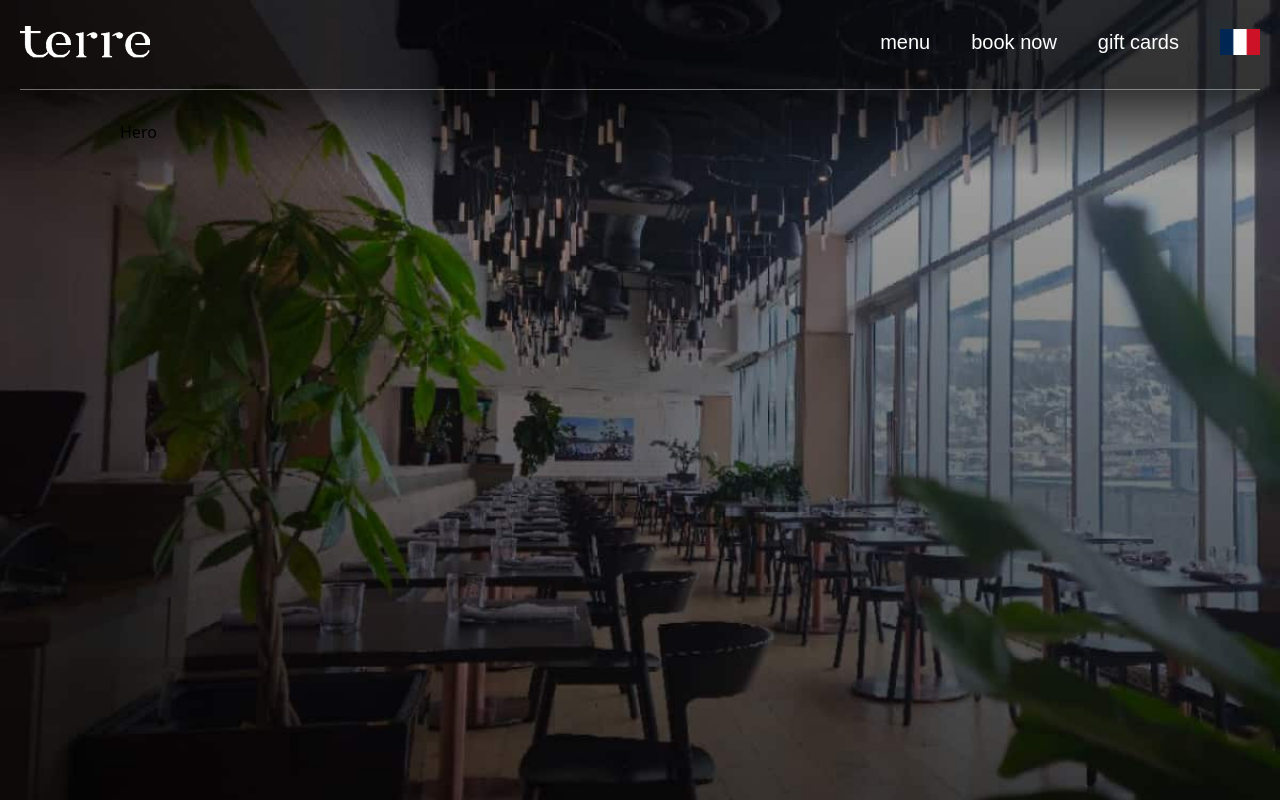
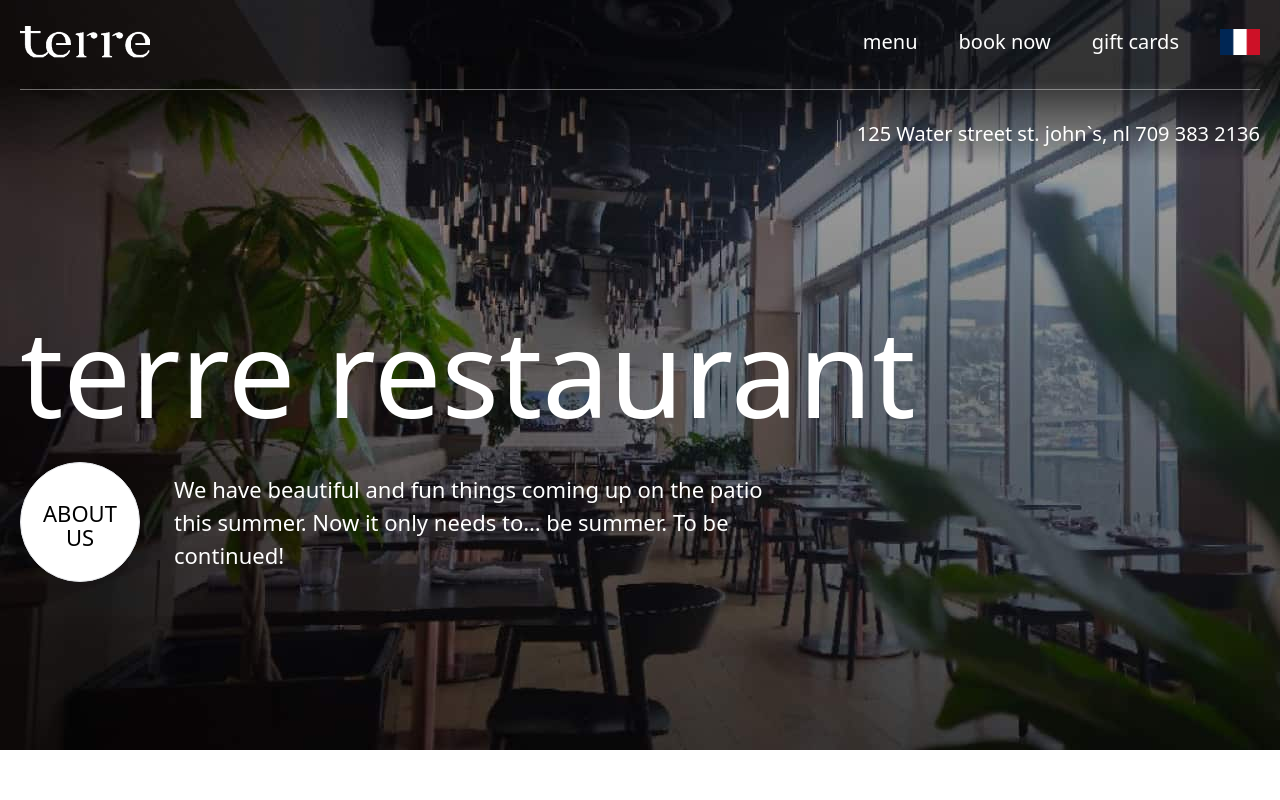
Before and after one commit to AnnMatsarska/terre-test, a Next.js app: page / in a window 1280 px wide. Built offline with nearby package versions, Linux system fonts and the light colour scheme.

Commit message:
add hero section

```diff
--- a/src/components/Hero.tsx
+++ b/src/components/Hero.tsx
@@ -2,9 +2,24 @@ import React from 'react';
 
 const Hero = () => {
   return (
-    <div className="bg-hero bg-cover h-screen pt-[120px]">
-      <div className="px-[120px]">Hero</div>
-    </div>
+    <section className="bg-hero bg-cover h-[750px] pt-[120px] w-full mx-auto px-[10px] md:px-[20px] 2xl:px-[120px]">
+      <p className="font-arsenal font-normal text-xl text-white text-right relative">
+        <span className="border-r border-white border-opacity-40 mr-[19px]"></span>
+        125 Water street st. john`s, nl 709 383 2136
+      </p>
+      <h1 className="text-white font-sans lowercase font-medium text-[120px] mt-[134px]">
+        Terre restaurant
+      </h1>
+      <div className="flex font-arsenal text-white gap-[34px] items-center">
+        <div className="uppercase text-black text-[22px] leading-6 font-normal bg-white w-[120px] h-[120px] text-center rounded-full pt-[38px] px-[22px] hover:w-[200px] hover:h-[200px] hover:cursor-custom hover:bg-transparent hover: border hover:border-white hover:text-white hover:pt-[77px] hover:px-[63px] transition-all duration-300">
+          About us
+        </div>
+        <p className="font-normal text-[22px] w-full max-w-[618px]">
+          We have beautiful and fun things coming up on the patio this summer.
+          Now it only needs to… be summer. To be continued!
+        </p>
+      </div>
+    </section>
   );
 };
 
--- a/src/components/NavBar.tsx
+++ b/src/components/NavBar.tsx
@@ -14,7 +14,6 @@ const NavBar = () => {
   return (
     <div className="text-white">
       <nav>
-        {/* Burger Menu Icon */}
         <div className="block md:hidden">
           {isMenuOpen ? (
             <RxCross2 className="w-[30px] h-[30px]" onClick={toggleMenu} />
--- a/tailwind.config.js
+++ b/tailwind.config.js
@@ -4,8 +4,8 @@ module.exports = {
   theme: {
     extend: {
       fontFamily: {
-        arsenal: ['Arsenal', 'sans-serif'],
-        serif: ['Lora', 'serif'],
+        arsenal: ['Arsenal', 'sans'],
+        sans: ['Lora', 'sans'],
         montez: ['Montez', 'cursive'],
       },
       colors: {
```
Also changed, not shown: public/burger-menu.svg (deleted), public/x.svg (deleted).
